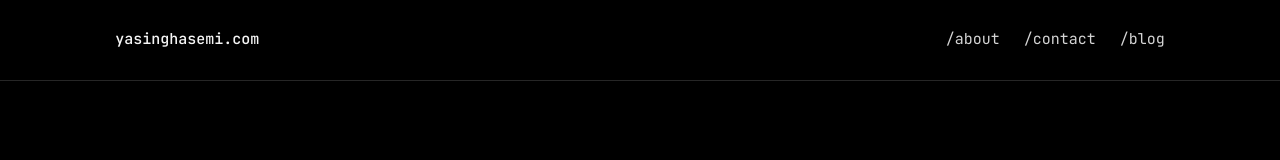
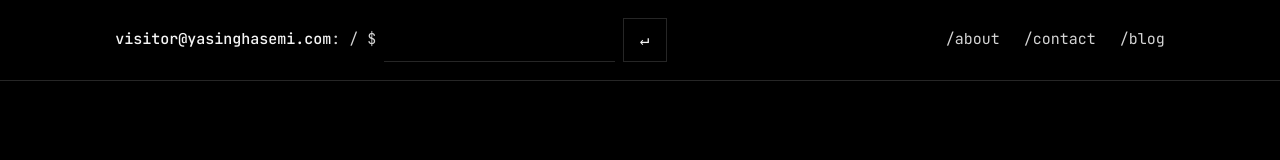
Before and after one commit to SupernovifieD/yasinghasemi.com, a Next.js app: page / in a window 1280 px wide. Shown: the top 160 px of the page. Built offline with nearby package versions, Linux system fonts and the light colour scheme.

Commit message:
feat(terminal): synchronize shell and browser navigation

```diff
--- a/components/site-header.tsx
+++ b/components/site-header.tsx
@@ -1,17 +1,6 @@
-import Link from "next/link";
+import { TerminalSession } from "@/components/terminal/terminal-session";
+import type { PublicRouteRegistry } from "@/lib/terminal/routes";
 
-import { SiteNavigation } from "@/components/site-navigation";
-import styles from "@/components/site-shell.module.css";
-
-export function SiteHeader() {
-  return (
-    <header className={styles.header}>
-      <div className={styles.headerInner}>
-        <Link className={styles.identity} href="/" aria-label="Home">
-          yasinghasemi.com
-        </Link>
-        <SiteNavigation />
-      </div>
-    </header>
-  );
+export function SiteHeader({ registry }: { registry: PublicRouteRegistry }) {
+  return <TerminalSession registry={registry} />;
 }
--- a/components/site-shell.module.css
+++ b/components/site-shell.module.css
@@ -64,11 +64,18 @@
   flex-wrap: wrap;
 }
 
-.identity {
+.terminalPrompt {
+  flex: 1 1 30rem;
   min-width: 0;
+}
+
+.promptPlaceholder {
+  display: flex;
+  min-height: 2.75rem;
+  align-items: center;
+  color: var(--color-body);
   font-size: 0.9375rem;
-  font-weight: 500;
-  text-decoration: none;
+  overflow-wrap: anywhere;
 }
 
 .navigation {
@@ -174,10 +181,8 @@
     justify-content: space-between;
   }
 
-  .identity {
-    display: flex;
-    min-height: 2.75rem;
-    align-items: center;
+  .terminalPrompt {
+    flex-basis: 100%;
   }
 
   .main {
--- a/components/site-shell.tsx
+++ b/components/site-shell.tsx
@@ -4,15 +4,21 @@ import { LegacyHashRedirect } from "@/components/legacy-hash-redirect";
 import { SiteFooter } from "@/components/site-footer";
 import { SiteHeader } from "@/components/site-header";
 import styles from "@/components/site-shell.module.css";
+import { getPublishedPosts } from "@/lib/posts";
+import { createPublicRouteRegistry } from "@/lib/terminal/routes";
 
 export function SiteShell({ children }: { children: ReactNode }) {
+  const registry = createPublicRouteRegistry(
+    getPublishedPosts().map(({ slug }) => slug),
+  );
+
   return (
     <>
       <a className={styles.skipLink} href="#main-content">
         Skip to content
       </a>
       <div className={styles.shell}>
-        <SiteHeader />
+        <SiteHeader registry={registry} />
         <LegacyHashRedirect />
         <div className={styles.main}>{children}</div>
         <SiteFooter />
--- a/components/terminal/terminal-prompt.tsx
+++ b/components/terminal/terminal-prompt.tsx
@@ -1,7 +1,12 @@
 "use client";
 
 import Link from "next/link";
-import { useId, type FormEvent, type KeyboardEvent } from "react";
+import {
+  type RefObject,
+  useId,
+  type FormEvent,
+  type KeyboardEvent,
+} from "react";
 
 import { MAX_COMMAND_LENGTH } from "@/lib/terminal/tokenize";
 
@@ -14,6 +19,8 @@ export function TerminalPrompt({
   onChange,
   onSubmit,
   onKeyDown,
+  inputRef,
+  disabled = false,
 }: {
   identity: string;
   pathname: string;
@@ -21,6 +28,8 @@ export function TerminalPrompt({
   onChange: (value: string) => void;
   onSubmit: (value: string) => void;
   onKeyDown?: (event: KeyboardEvent<HTMLInputElement>) => void;
+  inputRef?: RefObject<HTMLInputElement | null>;
+  disabled?: boolean;
 }) {
   const inputId = useId();
 
@@ -41,6 +50,7 @@ export function TerminalPrompt({
         Website navigation command
       </label>
       <input
+        ref={inputRef}
         id={inputId}
         className={styles.input}
         type="text"
@@ -53,8 +63,14 @@ export function TerminalPrompt({
         enterKeyHint="go"
         onChange={(event) => onChange(event.target.value)}
         onKeyDown={onKeyDown}
+        disabled={disabled}
       />
-      <button className={styles.submit} type="submit" aria-label="Run command">
+      <button
+        className={styles.submit}
+        type="submit"
+        aria-label="Run command"
+        disabled={disabled}
+      >
         <span aria-hidden="true">↵</span>
       </button>
     </form>
--- /dev/null
+++ b/components/terminal/terminal-session.tsx
@@ -0,0 +1,176 @@
+"use client";
+
+import { usePathname, useRouter } from "next/navigation";
+import { useEffect, useRef, useState, useSyncExternalStore } from "react";
+
+import { SiteNavigation } from "@/components/site-navigation";
+import styles from "@/components/site-shell.module.css";
+import { TerminalPrompt } from "@/components/terminal/terminal-prompt";
+import { TerminalTranscript } from "@/components/terminal/terminal-transcript";
+import {
+  evaluateCommand,
+  type TerminalOutputLine,
+} from "@/lib/terminal/evaluate";
+import { isPublicPath, type PublicRouteRegistry } from "@/lib/terminal/routes";
+import {
+  appendCommandHistory,
+  appendTranscript,
+  type TranscriptEntry,
+} from "@/lib/terminal/session";
+
+const subscribeToNothing = () => () => {};
+
+export function TerminalSession({
+  registry,
+}: {
+  registry: PublicRouteRegistry;
+}) {
+  const router = useRouter();
+  const pathname = usePathname();
+  const hydrated = useSyncExternalStore(
+    subscribeToNothing,
+    () => true,
+    () => false,
+  );
+  const [input, setInput] = useState("");
+  const [entries, setEntries] = useState<TranscriptEntry[]>([]);
+  const [announcement, setAnnouncement] = useState("");
+  const [pendingHref, setPendingHref] = useState<string | null>(null);
+  const inputRef = useRef<HTMLInputElement>(null);
+  const entryId = useRef(0);
+  const history = useRef<string[]>([]);
+  const previousDirectory = useRef<string | null>(null);
+  const lastCanonicalDirectory = useRef<string | null>(
+    isPublicPath(registry, pathname) ? pathname : null,
+  );
+  const pendingNavigation = useRef<{
+    href: string;
+    command: string;
+    lines: TerminalOutputLine[];
+  } | null>(null);
+  const navigationPending = pendingHref !== null && pendingHref !== pathname;
+
+  function addEntry(
+    command: string,
+    tone: TranscriptEntry["tone"],
+    lines: TranscriptEntry["lines"],
+  ) {
+    entryId.current += 1;
+    setEntries((current) =>
+      appendTranscript(current, {
+        id: entryId.current,
+        command,
+        tone,
+        lines,
+      }),
+    );
+  }
+
+  useEffect(() => {
+    const currentIsPublic = isPublicPath(registry, pathname);
+    const priorCanonical = lastCanonicalDirectory.current;
+    if (currentIsPublic && pathname !== priorCanonical) {
+      previousDirectory.current = priorCanonical;
+      lastCanonicalDirectory.current = pathname;
+    }
+
+    const pending = pendingNavigation.current;
+    if (!pending || pending.href !== pathname) return;
+
+    pendingNavigation.current = null;
+    const frame = window.requestAnimationFrame(() => {
+      addEntry(pending.command, "output", pending.lines);
+      setAnnouncement(`Navigated to ${pathname}.`);
+      setPendingHref(null);
+      inputRef.current?.focus();
+    });
+    return () => window.cancelAnimationFrame(frame);
+  }, [pathname, registry]);
+
+  function submitCommand(rawInput: string) {
+    if (pendingHref) return;
+
+    const result = evaluateCommand({
+      input: rawInput,
+      cwd: pathname,
+      previousDirectory: previousDirectory.current,
+      registry,
+    });
+    if (result.kind === "noop") {
+      setInput("");
+      return;
+    }
+
+    const command = rawInput.trim();
+    history.current = appendCommandHistory(history.current, command);
+    setInput("");
+
+    if (result.kind === "clear") {
+      setEntries([]);
+      setAnnouncement("Terminal output cleared.");
+      return;
+    }
+    if (result.kind === "error") {
+      addEntry(command, "error", [{ text: result.message }]);
+      setAnnouncement(result.message);
+      return;
+    }
+    if (result.kind === "output") {
+      addEntry(command, "output", result.lines);
+      setAnnouncement(
+        result.lines.length
+          ? result.lines.map(({ text }) => text).join(". ")
+          : "No entries.",
+      );
+      return;
+    }
+
+    if (!result.changed) {
+      addEntry(command, "output", result.lines);
+      setAnnouncement(`Already at ${pathname}.`);
+      return;
+    }
+
+    pendingNavigation.current = {
+      href: result.href,
+      command,
+      lines: result.lines,
+    };
+    setPendingHref(result.href);
+    router.push(result.href);
+  }
+
+  return (
+    <>
+      <header className={styles.header}>
+        <div className={styles.headerInner}>
+          <div className={styles.terminalPrompt}>
+            {hydrated ? (
+              <TerminalPrompt
+                identity="visitor"
+                pathname={pathname}
+                value={input}
+                onChange={setInput}
+                onSubmit={submitCommand}
+                inputRef={inputRef}
+                disabled={navigationPending}
+              />
+            ) : (
+              <span className={styles.promptPlaceholder} aria-hidden="true">
+                visitor@yasinghasemi.com: {pathname} $
+              </span>
+            )}
+          </div>
+          <SiteNavigation />
+        </div>
+        <noscript>
+          <p className={styles.noScriptNote}>
+            Shell commands require JavaScript. All pages remain available
+            through the navigation links.
+          </p>
+        </noscript>
+      </header>
+      <TerminalTranscript entries={entries} announcement={announcement} />
+    </>
+  );
+}
--- a/components/terminal/terminal.module.css
+++ b/components/terminal/terminal.module.css
@@ -3,6 +3,7 @@
   min-width: 0;
   align-items: center;
   gap: var(--space-2);
+  flex-wrap: wrap;
 }
 
 .location {
@@ -47,6 +48,11 @@
 .submit:hover {
   border-color: var(--color-outline);
   background: var(--color-hover);
+}
+
+.input:disabled,
+.submit:disabled {
+  cursor: wait;
 }
 
 .visuallyHidden {
```
Also changed, not shown: 1 other file (tests, documents, lock files or other folders).
